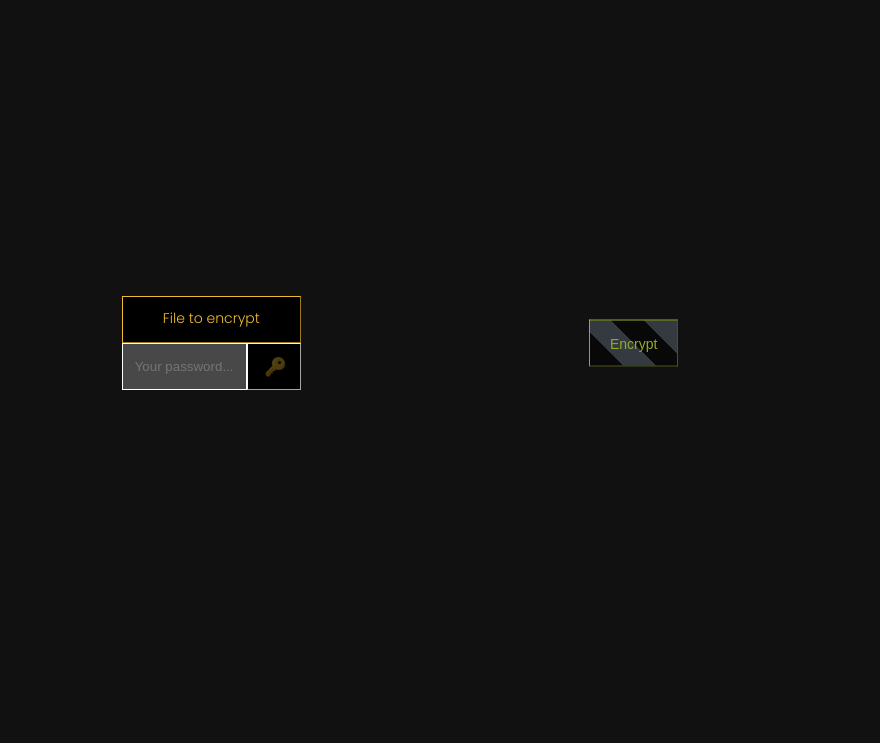
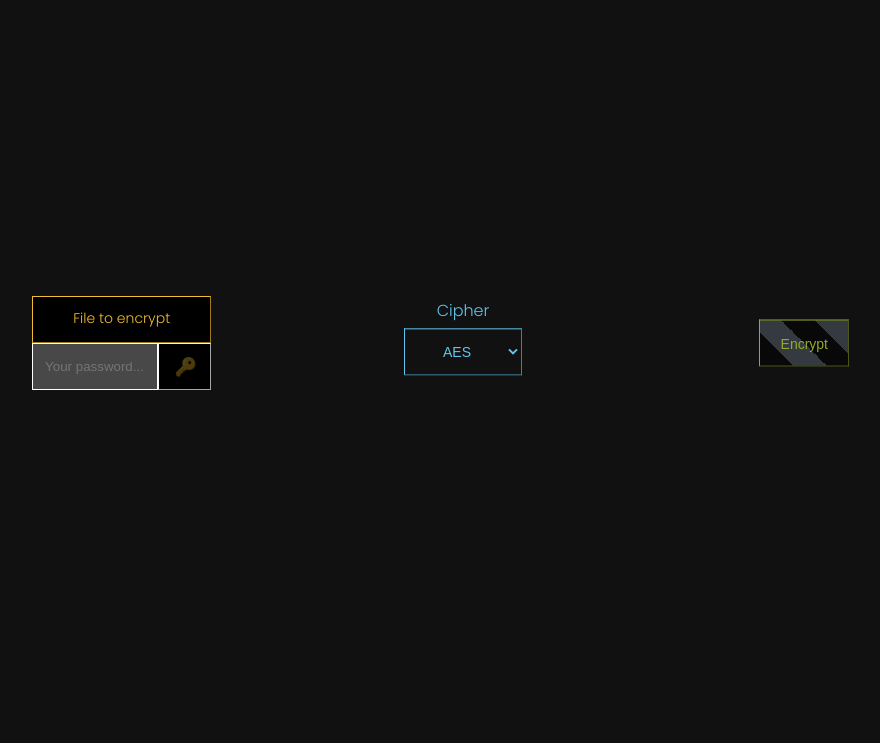
Before and after one commit to Manuel-Schmid/DataProtector, a PHP site: page / in a window 1280 px wide. Shown: the part 57-800 px from the top of the page, without its empty margins (177-1057 px from the left). Run offline with PHP 8.4, Linux system fonts and the light colour scheme; some libraries are stand-ins or nearby versions.

Commit message:
implemented switching between cipher-algorithms

```diff
--- a/assets/script.js
+++ b/assets/script.js
@@ -3,10 +3,16 @@ let activeTab = 'encrypt';
 document.addEventListener("DOMContentLoaded", function() {
     document.getElementById('input_file').addEventListener('change', file_upload, false);
     document.getElementById('input_password').addEventListener('keyup', passwordInputChange, false);
+    document.getElementById('algorithms').addEventListener('click', disableDownload, false);
     disableAll()
 });
 
 let inputFile = null;
+
+function disableDownload() {
+    document.getElementById('crypt-btn').className = 'btn btn-green vertical-center to-disable'
+    document.getElementById('output-btn').className = 'btn btn-red vertical-center hidden'
+}
 
 function disableAll() {
     document.getElementById('crypt-btn').className = 'btn btn-green vertical-center to-disable'
@@ -61,7 +67,7 @@ function crypt() {
 
         if (activeTab === 'encrypt') {
             reader.onload = function (e) {
-                let encrypted = CryptoJS.AES.encrypt(e.target.result, password);
+                let encrypted = getEncrypted(e.target.result, password)
                 document.getElementById('output_file').setAttribute('href', 'data:application/octet-stream,' + encrypted)
                 document.getElementById('output_file').setAttribute('download', inputFile.name + '.encrypted');
             };
@@ -69,7 +75,7 @@ function crypt() {
             showDownloadButton()
         } else if (activeTab === 'decrypt') {
             reader.onload = function (e) {
-                let decrypted = CryptoJS.AES.decrypt(e.target.result, password).toString(CryptoJS.enc.Latin1);
+                let decrypted = getDecrypted(e.target.result, password)
                 if(!/^data:/.test(decrypted)){
                     alert("Invalid password or file! Please try again.");
                     return false;
@@ -83,12 +89,49 @@ function crypt() {
     }
 }
 
+function getDecrypted(fileReaderResult, password) {
+    switch (document.getElementById('algorithms').value) {
+        case 'AES':
+            return CryptoJS.AES.decrypt(fileReaderResult, password).toString(CryptoJS.enc.Latin1);
+        case 'TripleDES':
+            return CryptoJS.TripleDES.decrypt(fileReaderResult, password).toString(CryptoJS.enc.Latin1);
+        case 'Rabbit':
+            return CryptoJS.Rabbit.decrypt(fileReaderResult, password).toString(CryptoJS.enc.Latin1);
+        default:
+            console.log('An error occurred.')
+    }
+}
+
+function getEncrypted(fileReaderResult, password) {
+    switch (document.getElementById('algorithms').value) {
+        case 'AES':
+            return CryptoJS.AES.encrypt(fileReaderResult, password);
+        case 'TripleDES':
+            return CryptoJS.TripleDES.encrypt(fileReaderResult, password);
+        case 'Rabbit':
+            return CryptoJS.Rabbit.encrypt(fileReaderResult, password);
+        default:
+            console.log('An error occurred.')
+    }
+}
+
+function dropHandler(e) {
+    e.preventDefault() // prevents opening file
+    if (e.dataTransfer.length !== 1 || e.dataTransfer.items[0].kind !== 'file') {
+        if (activeTab === 'encrypt') alert('Please select a valid file to encrypt!');
+        else if (activeTab === 'decrypt') alert('Please select a valid file to decrypt!');
+    } else {
+        inputFile = e.dataTransfer.items[0].getAsFile();
+    }
+}
+
 function showDownloadButton() {
     document.getElementById('crypt-btn').className = 'btn btn-green vertical-center to-disable hidden'
     document.getElementById('output-btn').className = 'btn btn-red vertical-center'
 }
 
 function switchTab(tab) {
+    document.getElementById('input_password').value = ''
     toggleNavItemDisabled()
     if (tab === 'encrypt') {
         document.getElementById('input-file-label').innerText = 'File to encrypt'
@@ -118,8 +161,3 @@ function downloadFile() {
     document.getElementById('output_file').click()
     disableAll()
 }
-
-// function decrypt() {
-//     let input_file = document.getElementById('input_file').files[0];
-//     let pwd = document.getElementById('input_password').value;
-// }
--- a/assets/styles.css
+++ b/assets/styles.css
@@ -62,7 +62,7 @@ body {
     justify-content: center;
 }
 
-.inputs-container {
+.elements-container {
     width: 33.33%;
 }
 
@@ -85,11 +85,31 @@ body {
 }
 
 .password-container input {
+    outline: none;
     width: 70%;
     height: 100%;
     padding: 12px;
     box-sizing: border-box;
     border: 1px solid white;
+}
+
+.ddl {
+    outline: none;
+}
+
+.ddl option {
+    color: black;
+    background-color: transparent;
+}
+
+.algorithms-container {
+    transform: translateY(-58%);
+}
+
+.algorithms-title {
+    color: #64c4ed;
+    text-align: center;
+    padding-bottom: 5px;
 }
 
 .generate-password-btn {
@@ -177,14 +197,13 @@ body {
     background: #f1bc31;
 }
 
+.highlighted {
+    border-color: #6731f1;
+}
+
 .btn-lightblue {
     border-color: #64c4ed;
     color: #64c4ed;
-}
-
-.btn-lightblue:hover:not([disabled]) {
-    border-color: #64c4ed;
-    background: #64c4ed;
 }
 
 .btn-white {
--- a/index.html
+++ b/index.html
@@ -13,25 +13,39 @@
 </nav>
 
 <div class="container">
-    <div class="inputs-container">
+    <div class="elements-container flex-container-center">
         <div class="inputs vertical-center">
-            <label id="input-file-label" for="input_file" class="btn btn-yellow custom-file-input">
-                File to encrypt
-            </label>
-            <input id="input_file" onclick="this.value=null;" type="file" accept="*"/>
+            <div id="drop-area">
+                <label id="input-file-label" for="input_file" class="btn btn-yellow custom-file-input">
+                    File to encrypt
+                </label>
+                <input id="input_file" onclick="this.value=null;" type="file" accept="*"/>
+            </div>
             <div class="password-container">
                 <input id="input_password" class="in-pw-container to-disable" type="password" placeholder="Your password..." disabled>
                 <button id="generate-password" class="generate-password-btn btn btn-white in-pw-container to-disable" disabled>🔑</button>
             </div>
         </div>
     </div>
-    <div class="button-container flex-container-center ">
+    <div class="elements-container flex-container-center">
+        <div class="algorithms-container vertical-center">
+            <p class="algorithms-title">Cipher</p>
+            <select id="algorithms" class="ddl btn btn-lightblue">
+                <option value="AES">AES</option>
+                <option value="TripleDES">TripleDES</option>
+                <option value="Rabbit">Rabbit</option>
+            </select>
+        </div>
+    </div>
+    <div class="elements-container flex-container-center ">
         <button id="crypt-btn" class="btn btn-green vertical-center to-disable" onclick="crypt()" disabled>Encrypt</button>
         <button id="output-btn" onclick="downloadFile()" class="btn btn-red vertical-center hidden">Download</button>
         <a id="output_file" class="hidden" href="" download>Download</a>
     </div>
 </div>
 </body>
-    <script src="assets/aes.js"></script>
+    <script src="https://cdnjs.cloudflare.com/ajax/libs/crypto-js/3.1.2/rollups/aes.js"></script>
+    <script src="https://cdnjs.cloudflare.com/ajax/libs/crypto-js/3.1.2/rollups/rabbit.js"></script>
+    <script src="https://cdnjs.cloudflare.com/ajax/libs/crypto-js/3.1.2/rollups/tripledes.js"></script>
     <script src="assets/script.js"></script>
 </html>
```
Also changed, not shown: Cryptography/sha256.js (added, +16 -0 lines), Cryptography/sha3.js (added, +19 -0 lines), Cryptography/aes.js.
